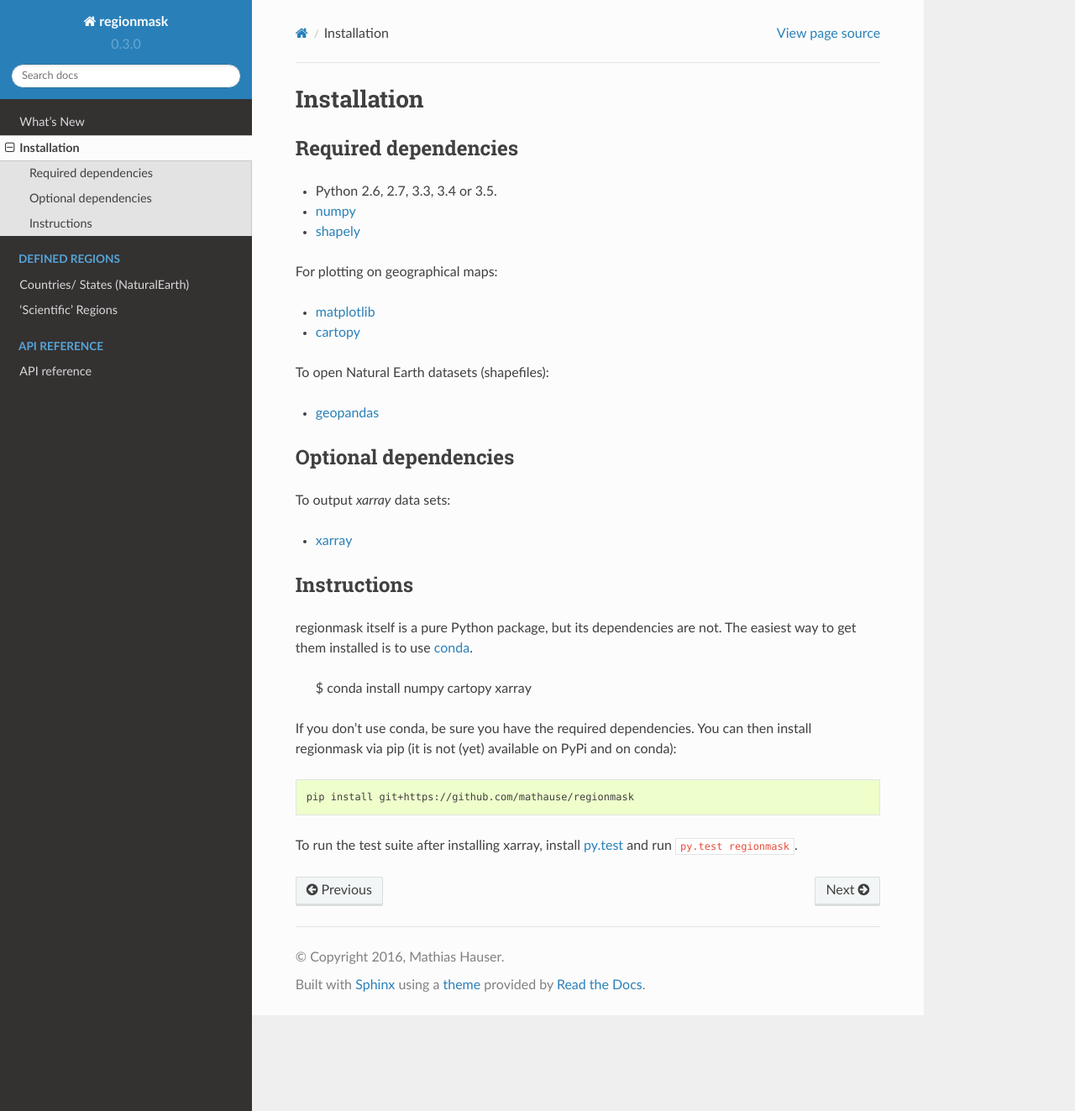
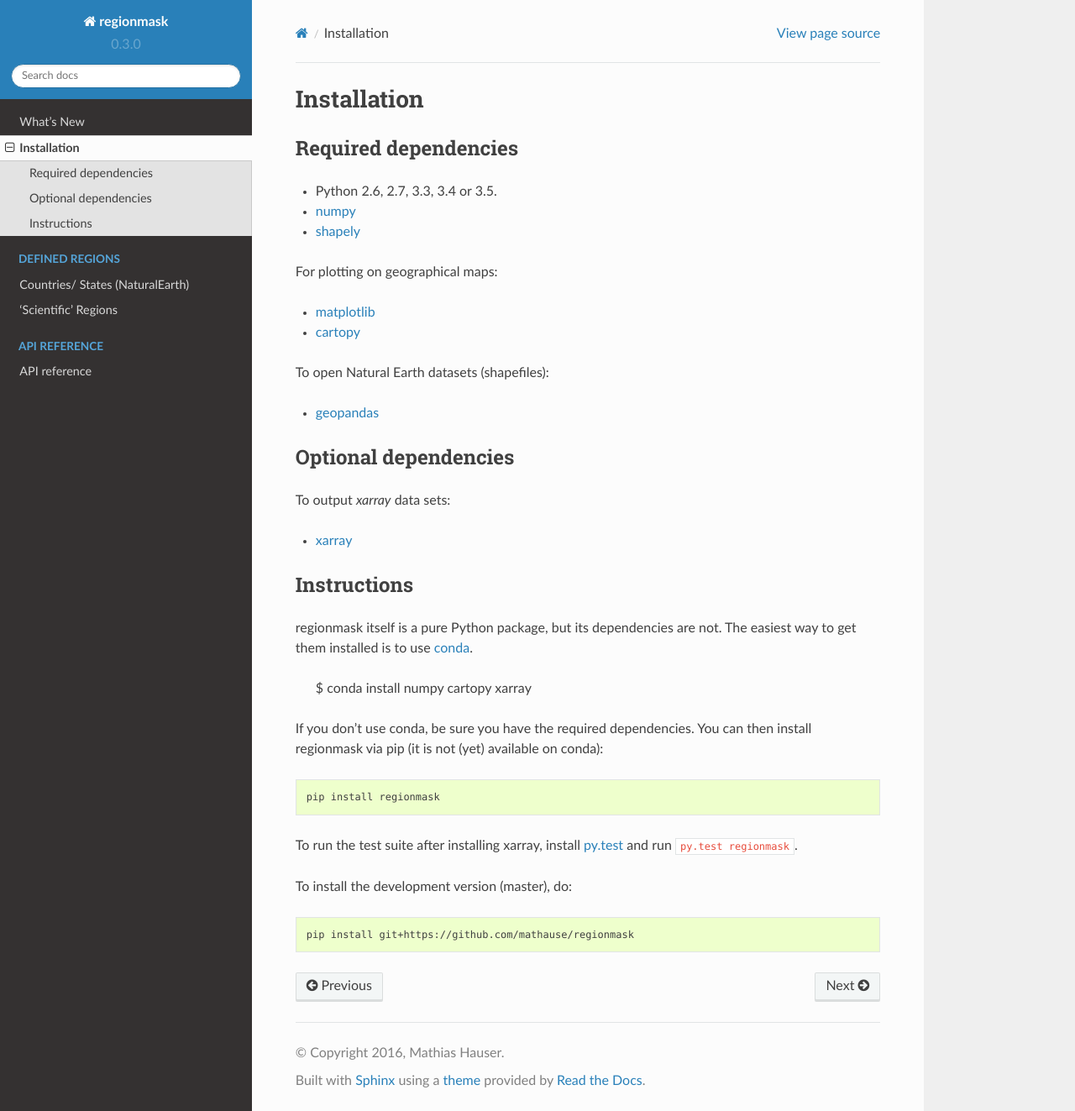
Before and after one commit to regionmask/regionmask, a Sphinx documentation site: the page built from docs/installation.rst, in a window 1280 px wide and 1323 px high. Shown: the whole window at 84% size. Built offline with Sphinx 7.4.7 and the Read the Docs theme 2.0.0, drawn with Linux system fonts in a browser that asks for light colours; pages that are not in the unit, such as notebooks, are missing from menus.

Commit message:
Update installation.rst

```diff
--- a/docs/installation.rst
+++ b/docs/installation.rst
@@ -33,15 +33,21 @@ easiest way to get them installed is to use conda_.
     $ conda install numpy cartopy xarray
 
 If you don't use conda, be sure you have the required dependencies. You can
-then install regionmask via pip (it is not (yet) available on PyPi and on
-conda):
+then install regionmask via pip (it is not (yet) available on conda):
+
+.. code-block:: bash
+
+   pip install regionmask
+
+To run the test suite after installing xarray, install
+`py.test <https://pytest.org>`__ and run ``py.test regionmask``.
+
+To install the development version (master), do:
 
 .. code-block:: bash
 
    pip install git+https://github.com/mathause/regionmask
 
-To run the test suite after installing xarray, install
-`py.test <https://pytest.org>`__ and run ``py.test regionmask``.
 
 
 .. _conda: http://conda.io/
```
